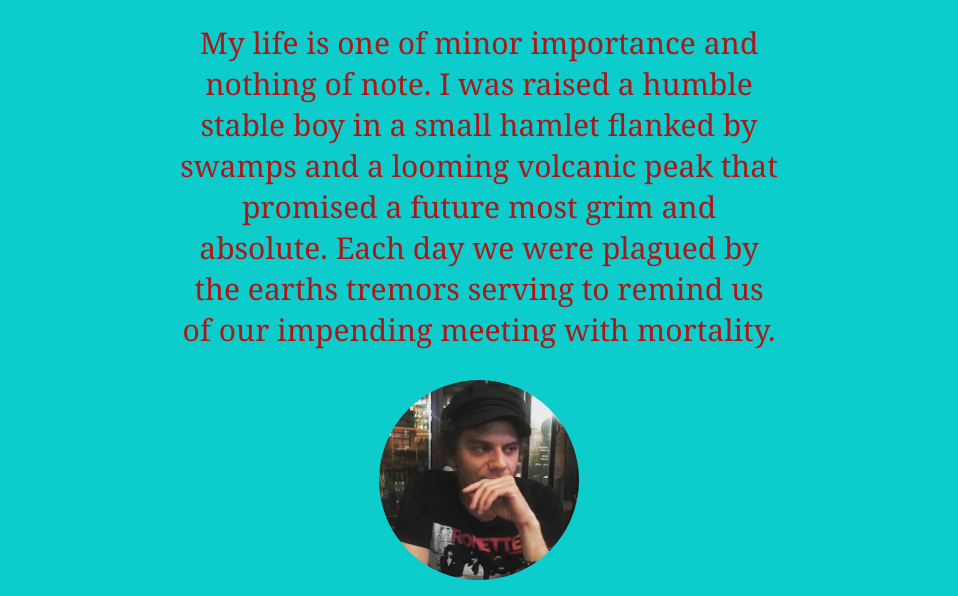
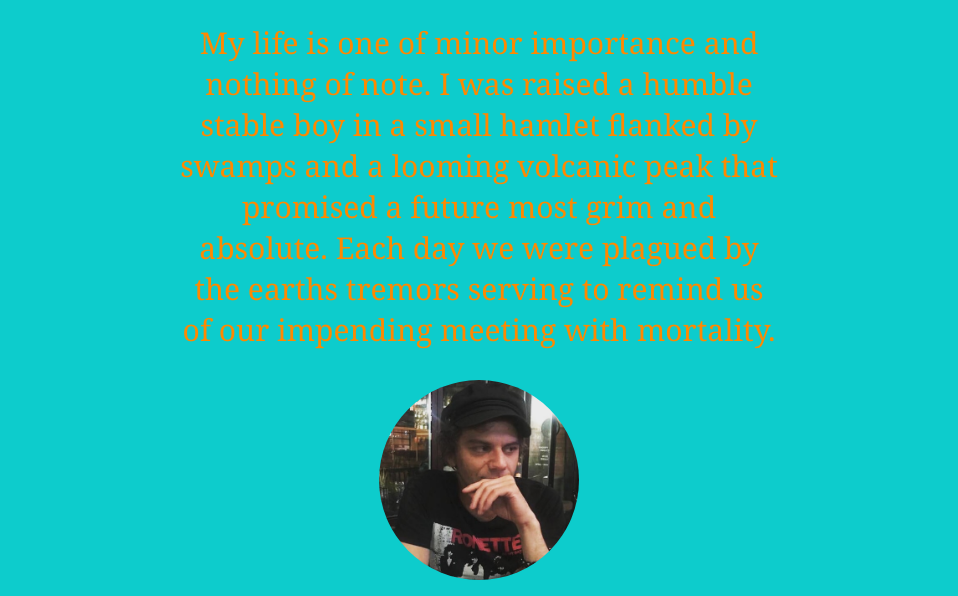
Before and after one commit to DerkLawrence/Independent-Project-Portfolio, a plain HTML site: page index.html in a window 1280 px wide. Shown: the part 239-835 px from the top of the page, without its empty margins (161-1119 px from the left). Drawn offline with Linux system fonts and the light colour scheme.

Commit message:
color changes and beginning of new paragraph

```diff
--- a/css/styles.css
+++ b/css/styles.css
@@ -1,7 +1,7 @@
 .head-1 {
   Text-align: center;
   font-family: georgia, serif;
-  color: rgba(185, 10, 10, 0.925);
+  color: rgb(255, 136, 0);
   font-size: 30px;
 }
 
--- a/index.html
+++ b/index.html
@@ -11,7 +11,9 @@
 
   <div class="column"><p>My life is one of minor importance and nothing of note. I was raised a humble stable boy in a small hamlet flanked by swamps and a looming volcanic peak that promised a future most grim and absolute. Each day we were plagued by the earths tremors serving to remind us of our impending meeting with mortality.</p></div>
   </div>
+
   <img src="img/glorp.jpg" alt="disguy">
+  <p></p>
 </body>
 
 
```
